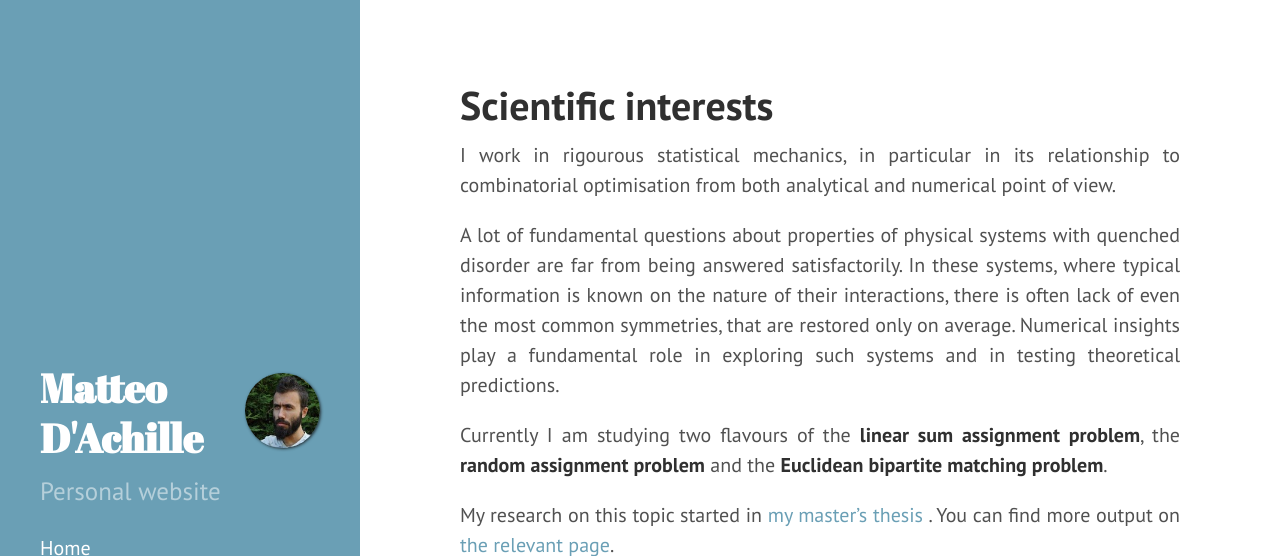
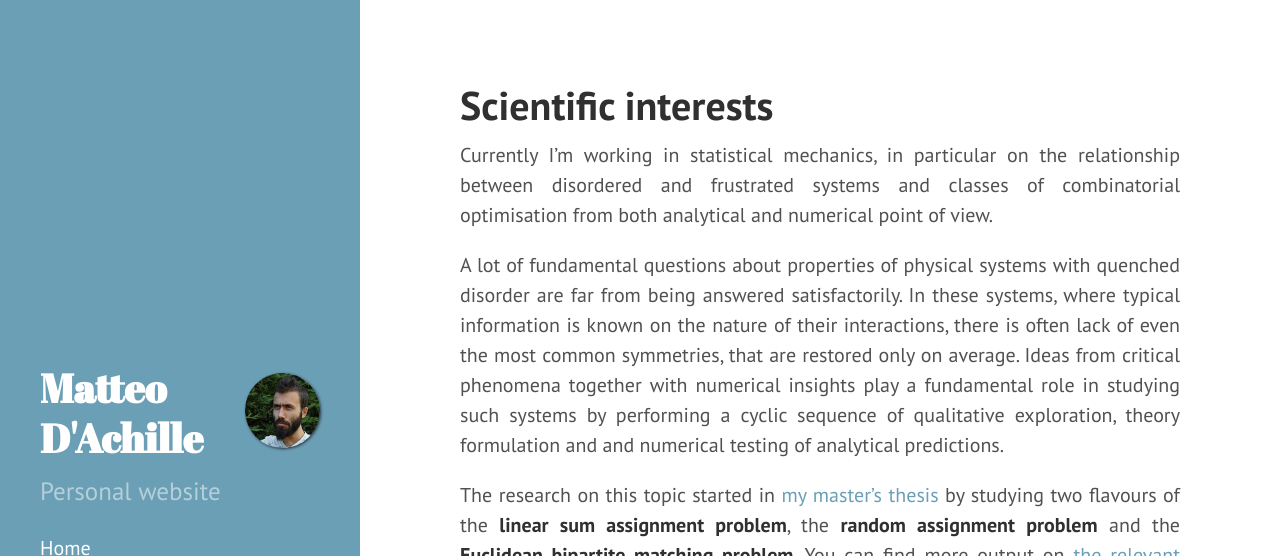
Before and after one commit to matteodachille/matteodachille.github.io, a Jekyll site: the page built from scientific-interests.md, in a window 1280 px wide and 900 px high, cut to the strip 0-556 px from the top of the window. Built offline with Jekyll 4.4.1, drawn with Linux system fonts in a browser that asks for light colours; nearby versions of some CDN libraries; some web fonts are replaced.

Commit message:
Updated research interests, updated CV, updated publications

```diff
--- a/scientific-interests.md
+++ b/scientific-interests.md
@@ -7,17 +7,15 @@ order: 2
 <!--- TOC
 {:toc}-->
 
-I work in rigourous statistical mechanics, in particular in its relationship to combinatorial optimisation from both analytical and numerical point of view.
+Currently I'm working in statistical mechanics, in particular on the relationship between disordered and frustrated systems and classes of combinatorial optimisation from both analytical and numerical point of view.
 {: .text-justify}
 
 
-A lot of fundamental questions about properties of physical systems with quenched disorder are far from being answered satisfactorily. In these systems, where typical information is known on the nature of their interactions, there is often lack of even the most common symmetries, that are restored only on average. Numerical insights play a fundamental role in exploring such systems and in testing theoretical predictions.
+A lot of fundamental questions about properties of physical systems with quenched disorder are far from being answered satisfactorily. In these systems, where typical information is known on the nature of their interactions, there is often lack of even the most common symmetries, that are restored only on average. Ideas from critical phenomena together with numerical insights play a fundamental role in studying such systems by performing a cyclic sequence of qualitative exploration, theory formulation and and numerical testing of analytical predictions.
 {: .text-justify}
 
-Currently I am studying two flavours of the **linear sum assignment problem**, the **random assignment problem** and the **Euclidean bipartite matching problem**.
-{: .text-justify}
 
-My research on this topic started in [my master's thesis](downloads/masterthesis.pdf){:target="_blank"} . You can find more output on [the relevant page](/publications).
+The research on this topic started in [my master's thesis](downloads/masterthesis.pdf){:target="_blank"} by studying two flavours of the **linear sum assignment problem**, the **random assignment problem** and the **Euclidean bipartite matching problem**. You can find more output on [the relevant page](/publications).
 {: .text-justify}
 
 <div class="tf2d" markdown="block">
```
Also changed, not shown: publications.md (+5 -2 lines), 1 other file.
